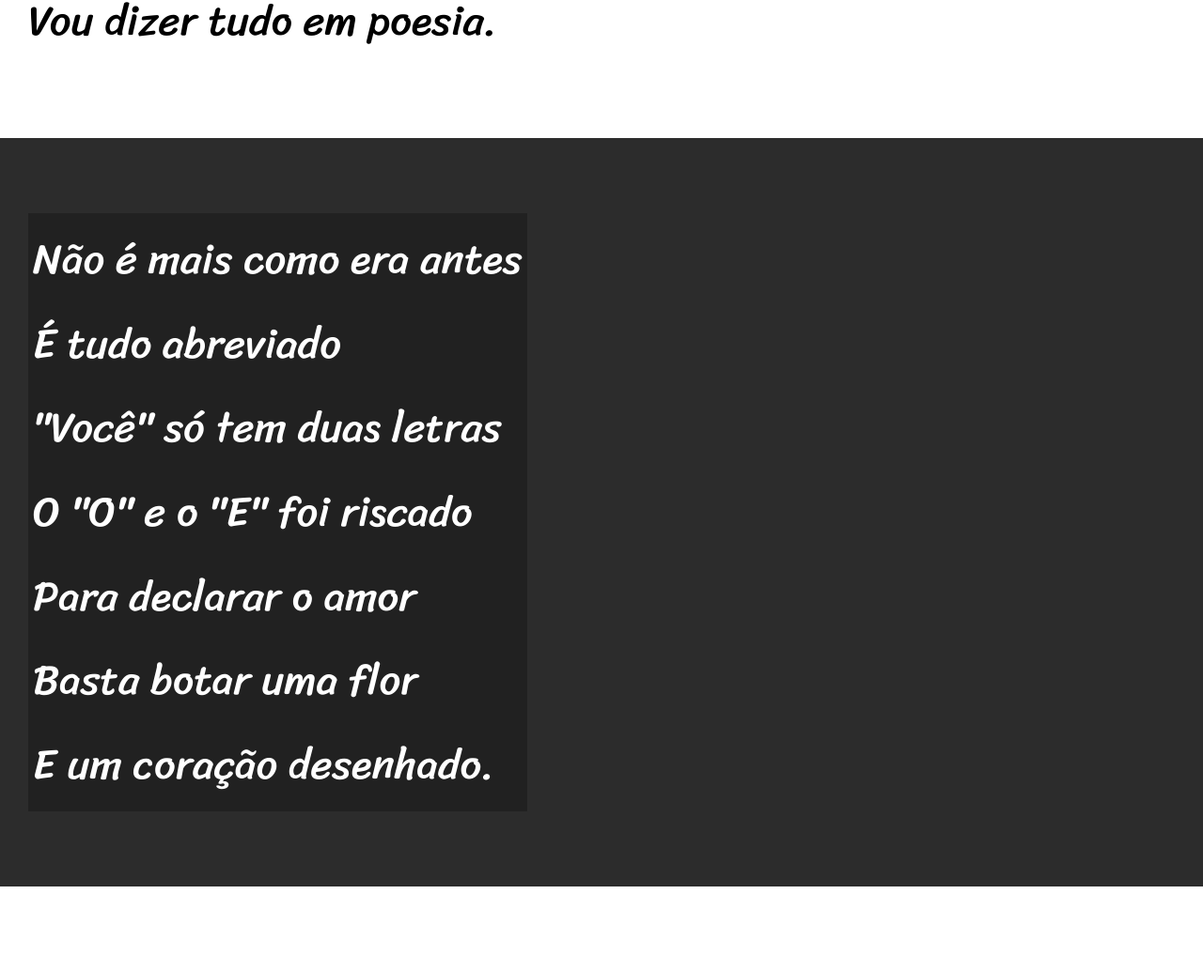
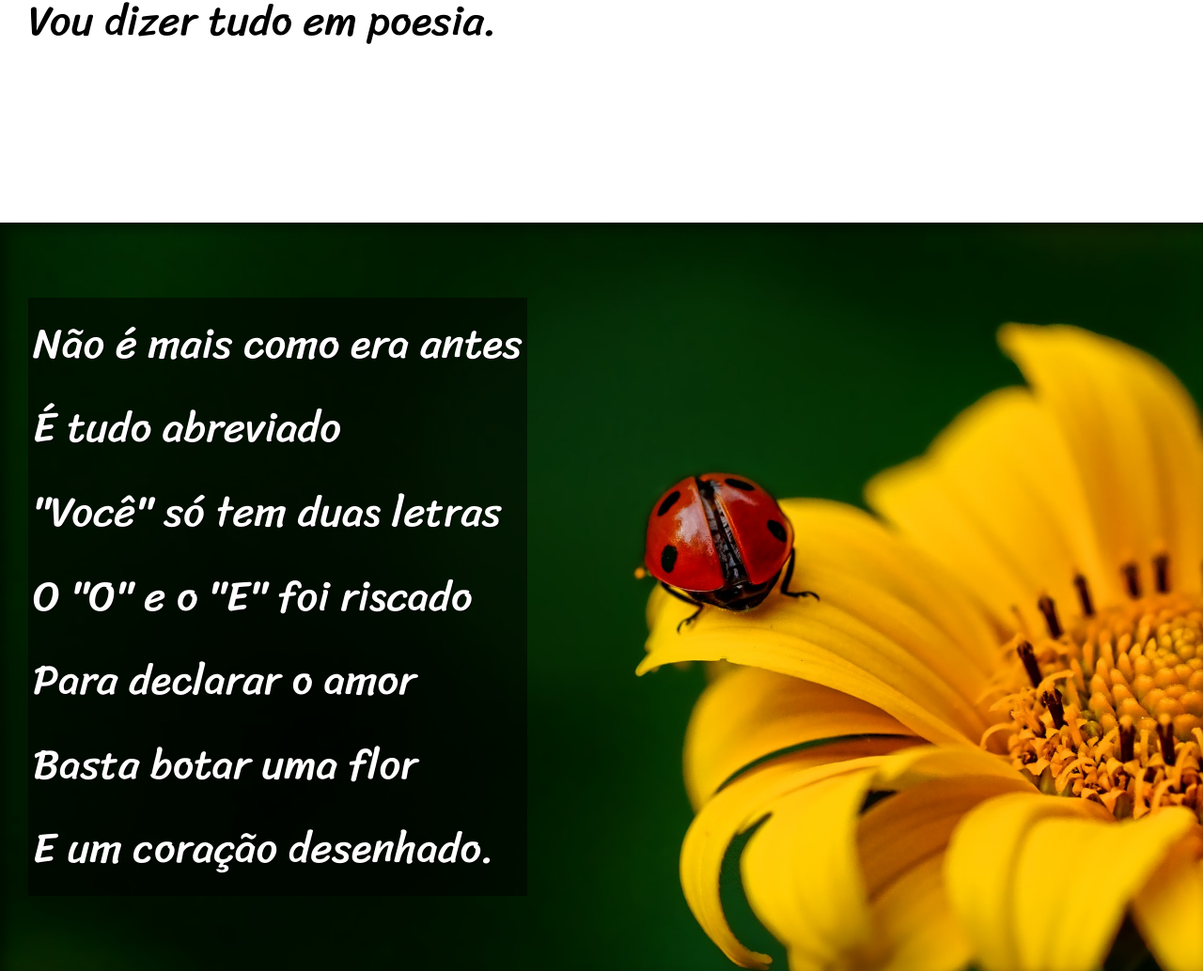
Before and after one commit to codebyveronica/html-css, a plain HTML site: page desafios/d012/index.html in a window 1280 px wide. Shown: the part 900-1934 px from the top of the page at 94% size. Drawn offline with Linux system fonts and the light colour scheme.

Commit message:
finalizei o desafio 012

```diff
--- a/desafios/d012/estilo/style.css
+++ b/desafios/d012/estilo/style.css
@@ -58,6 +58,10 @@ section {
     font-size: 3.5vw;
 }
 
+section > p {
+    padding-bottom: 2em;
+}
+
 section.normal {
     background-color: white;
     color: black;
@@ -66,12 +70,25 @@ section.normal {
 section.imagem {
     background-color: rgb(44, 44, 44);
     color: white;
+    box-shadow: inset 6px 6px 13px 0px rgba(0, 0, 0, 0.473);
+    background-size: cover;
+    background-attachment: fixed;
 }
 
 section.imagem > p {
     display: inline-block;
     padding: 5px;
-    background-color: rgba(0, 0, 0, 0.253);
+    background-color: rgba(0, 0, 0, 0.5);
+    text-shadow: 1px 1px 0px black;
+}
+
+section#img01 {
+    background-image: url('../imagens/background001.jpg');
+    background-position: right center;
+}
+
+section#img02 {
+    background-image: url('../imagens/background002.jpg');
 }
 
 footer {
--- a/desafios/d012/index.html
+++ b/desafios/d012/index.html
@@ -24,7 +24,7 @@
         </p>
     </section>
 
-    <section class="imagem">
+    <section class="imagem" id="img01">
         <p>
             Não é mais como era antes <br>
             É tudo abreviado <br>
@@ -58,7 +58,7 @@
         </p>
     </section>
 
-    <section class="imagem">
+    <section class="imagem" id="img02">
         <p>
             Tenho saudade das cartas <br>
             Escritas com a própria mão <br>
```
